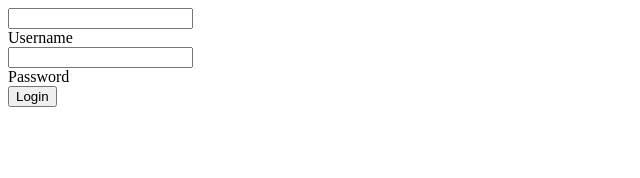
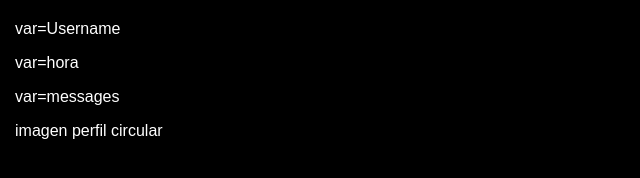
Before and after one commit to Llo0zy/Forum, a plain HTML site: page web/main.html in a window 1280 px wide. Shown: the whole page, without its empty margins (0-640 px from the left). Drawn offline with Linux system fonts and the light colour scheme.

Commit message:
Finish Div
Seleccionar todas las partes que tiene la pagina web

```diff
--- a/web/Styles/main.css
+++ b/web/Styles/main.css
@@ -0,0 +1,25 @@
+/* Todo esto es algo temporal para que no me de tock al verlo */
+html {
+    background-color: black;
+    font-family: Arial, Helvetica, sans-serif;
+}
+body {
+    color: white;
+    margin-left: 15px;
+    margin-top: 20px;
+}
+
+#loggin-container{
+    grid-auto-columns: 20px;
+}
+
+input{
+    color: black;
+    background-color: wheat;
+    margin: 5px;
+    padding: 5px;
+}
+
+#buton-loggin{
+    margin-left: 135px;
+}
--- a/web/main.html
+++ b/web/main.html
@@ -12,20 +12,45 @@
     <title>Forum</title>
 </head>
 <body>
-    <div id="loggin-container">
-        <div id="user-container">
-            <form action="">
-                <input type="text" name="user-ph" id="user-ph" placeholder=""><br/> <!-- ph = Placeholder -->
-                <label for="name" >Username</label>
+    <nav id="top-nav">
+        <p> var=Username </p>
+        <p> var=hora </p>
+        <p> var=messages </p>
+        <p> imagen perfil circular</p>
+    </nav>
+
+    <div id="nav-chats">
+
+    </div>
+
+    <main id="main-chat">
+        <div id="messages-window">
 
         </div>
 
-        <div id="passwd-container">
-            <input type="password" name="passwd-ph" id="passwd-ph" placeholder=""><br/>
-            <label for="name" class="input-passwd">Password</label>
+        <div class="footer-main">
+            <div id="main-placeholder">
+
+            </div>
+            <div id="main-buton">
+
+            </div>
+        </div>
+    </main>
+
+    <footer id="footer-body"> <!-- Aqui ponemos los creditos -->
+
+    </footer>
+    <!-- <div id="loggin-container">
+        <div id="user-container">
+            <input type="text" name="user-ph" id="user-ph" placeholder="Username"><br/>
         </div>
 
-        <input type="submit" value="Login" id="buton-loggin">
-    </div>
+        <div id="passwd-container">
+            <input type="password" name="passwd-ph" id="passwd-ph" placeholder="Password"><br/>
+        </div>
+
+        <input type="button" value="Login" id="buton-loggin">
+    </div> -->
 </body>
 </html>
```
